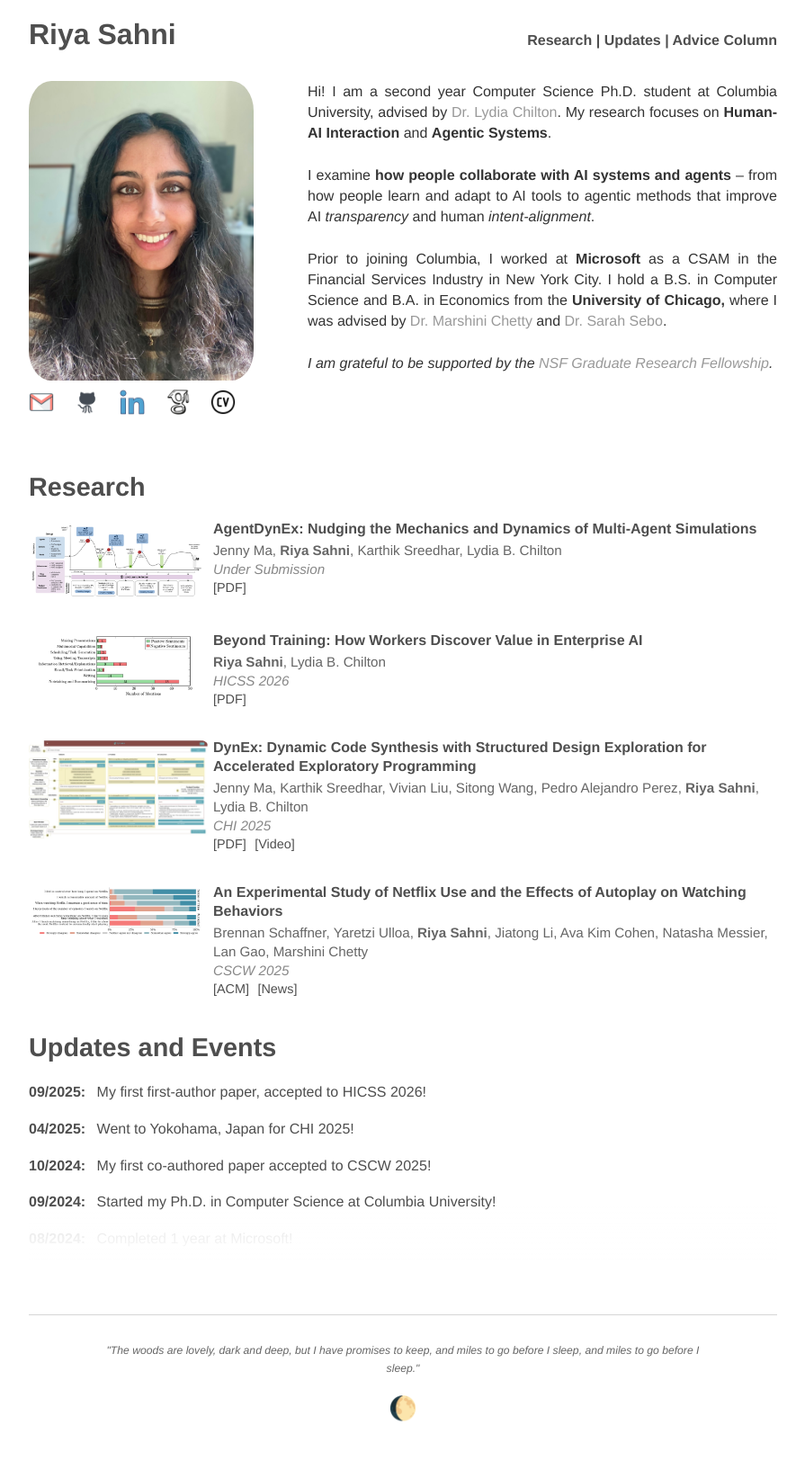
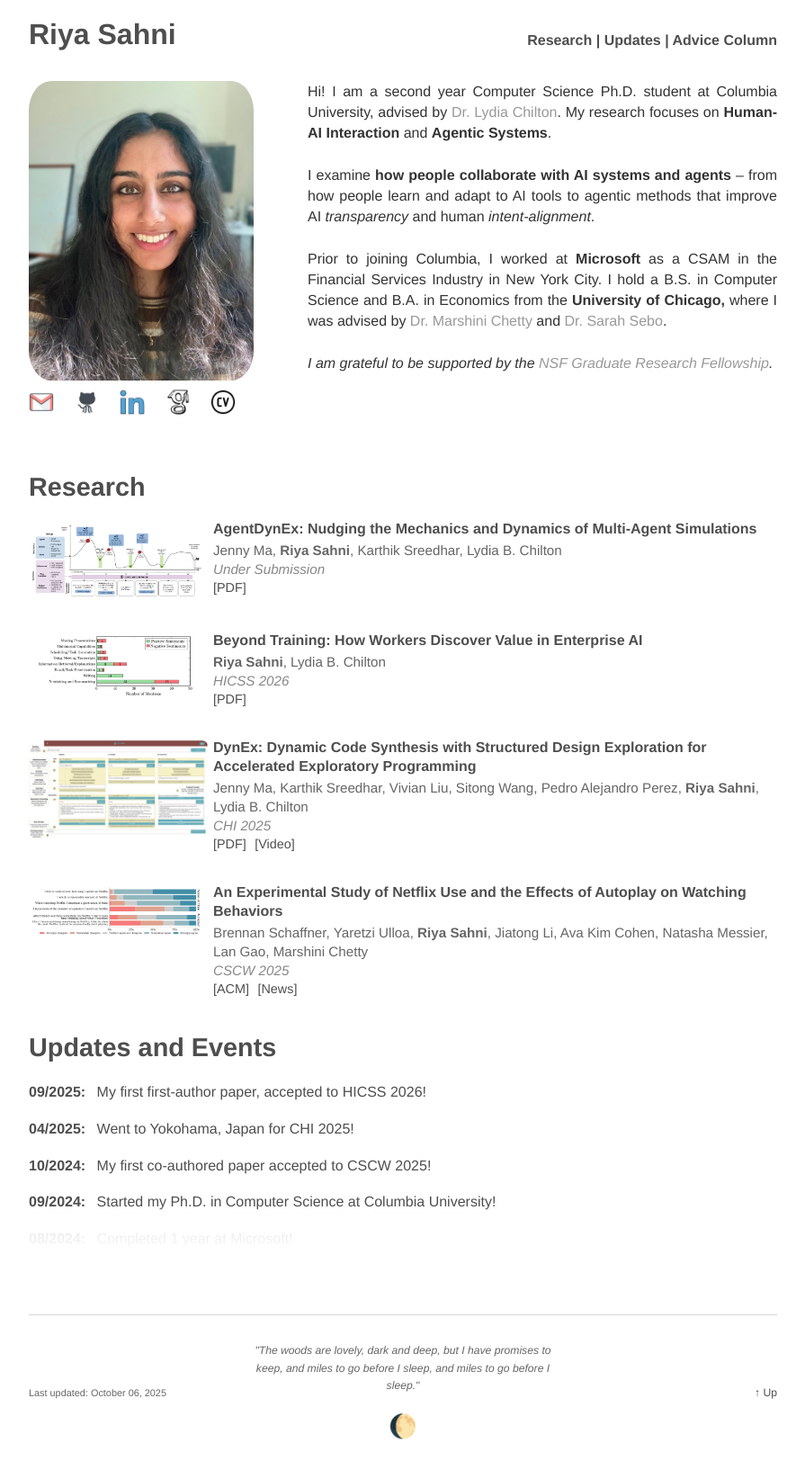
Before and after one commit to riyasahni/riyasahni.github.io, a Jekyll site: the page built from index.html, in a window 1280 px wide. Shown: the whole page at 90% size, without its empty margins (192-1087 px from the left). Built offline with Jekyll 4.4.1, drawn with Linux system fonts in a browser that asks for light colours.

Commit message:
Add CV link, last updated timestamp, and back to top button

```diff
--- a/_layouts/default.html
+++ b/_layouts/default.html
@@ -47,7 +47,7 @@
 							<a href="https://scholar.google.com/citations?hl=en&user=2lIl8qUAAAAJ" title="Google Scholar" target="_blank">
 								<img src="/img/favicons/google_scholar.png" alt="Google Scholar">
 							</a>
-							<a href="https://google.com" title="Curriculum Vitae" target="_blank">
+							<a href="/papers/riya_cv_2025.pdf" title="Curriculum Vitae" target="_blank">
 								<img src="/img/favicons/cv.png" alt="CV">
 							</a>
 						</figcaption>
@@ -105,8 +105,12 @@
 			</section>
 
 			<footer class="custom-footer">
-				<p class="footer-quote">"The woods are lovely, dark and deep, but I have promises to keep, and miles to go before I sleep, and miles to go before I sleep."</p>
-				<p class="footer-emoji">🌔</p>
+				<p class="footer-last-updated">Last updated: {{ site.time | date: "%B %d, %Y" }}</p>
+				<div class="footer-center">
+					<p class="footer-quote">"The woods are lovely, dark and deep, but I have promises to keep, and miles to go before I sleep, and miles to go before I sleep."</p>
+					<p class="footer-emoji">🌔</p>
+				</div>
+				<a href="#top" class="back-to-top">↑ Up</a>
 			</footer>
 		</body>
 	</html>
--- a/css/main.css
+++ b/css/main.css
@@ -100,8 +100,22 @@
 .custom-footer {
     margin-top: 60px;
     padding: 30px 0;
+    border-top: 1px solid #d5d5d5;
+    display: grid;
+    grid-template-columns: 1fr 2fr 1fr;
+    align-items: center;
+    gap: 20px;
+}
+
+.footer-last-updated {
+    text-align: left;
+    color: #666;
+    font-size: 0.85em;
+    margin: 0;
+}
+
+.footer-center {
     text-align: center;
-    border-top: 1px solid #d5d5d5;
 }
 
 .footer-quote {
@@ -110,13 +124,26 @@
     font-size: 0.95em;
     line-height: 1.6em;
     margin: 0 auto;
-    max-width: 80%;
+    max-width: 90%;
 }
 
 .footer-emoji {
     font-size: 2em;
     margin-top: 15px;
     margin-bottom: 0;
+}
+
+.back-to-top {
+    text-align: right;
+    color: #4e4e4e;
+    text-decoration: none;
+    font-size: 0.95em;
+    transition: color 0.3s ease;
+    font-family: 'Helvetica', 'Arial', 'Sans-Serif';
+}
+
+.back-to-top:hover {
+    color: #ff9500;
 }
 ul.socials {
     border-bottom: 1px solid #d5d5d5;
```
Also changed, not shown: 1 other file.
